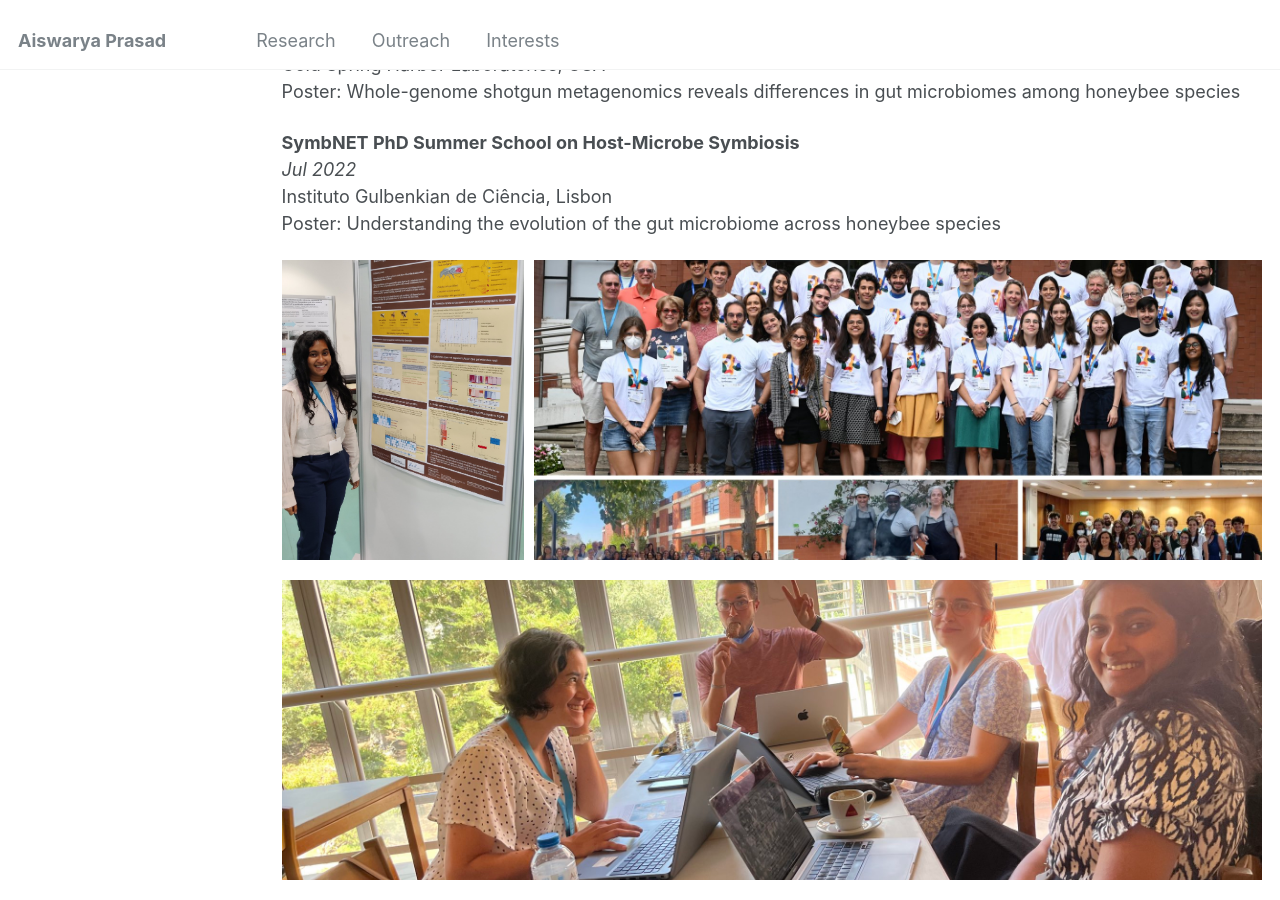
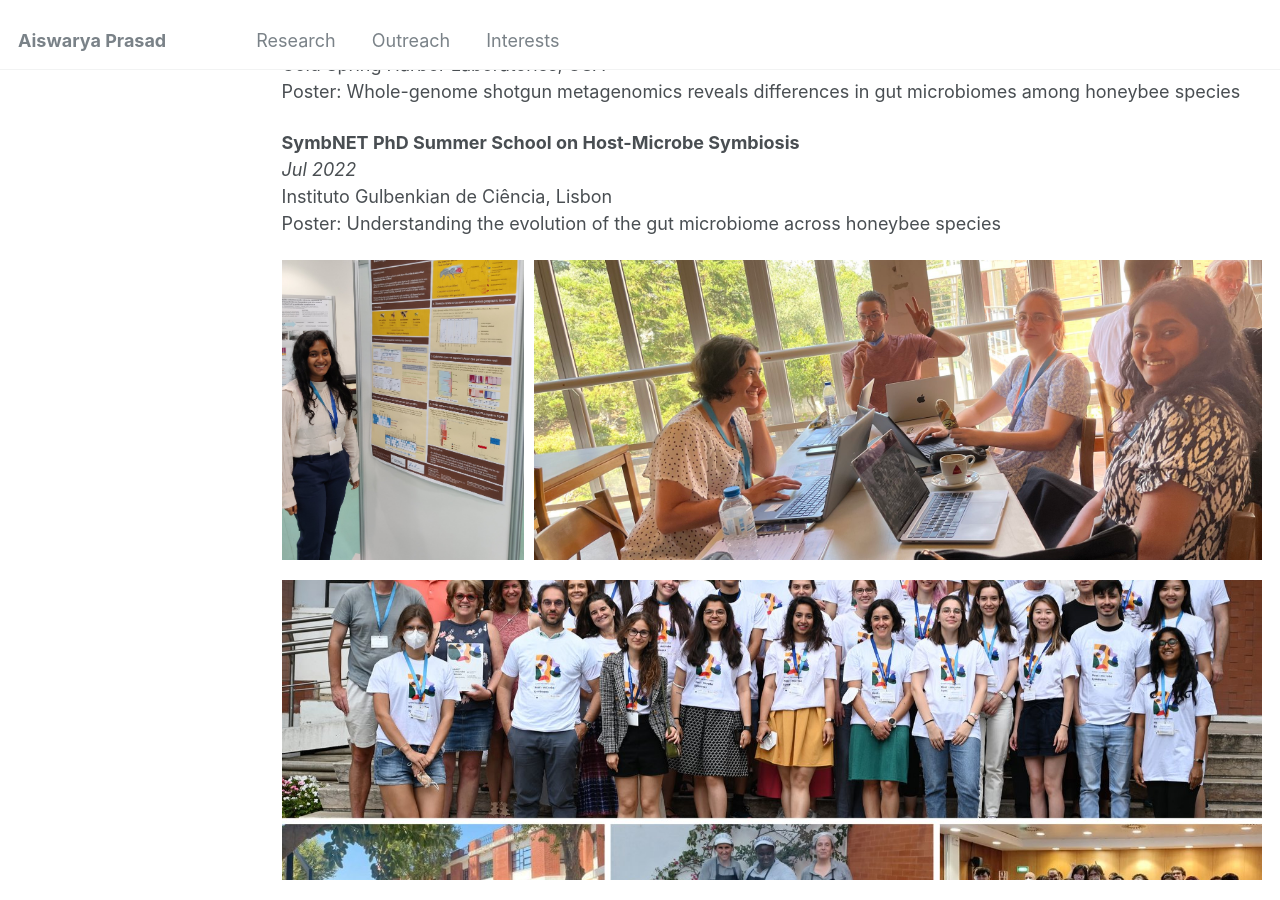
Before and after one commit to Aiswarya-prasad/aiswarya-prasad.github.io, a Jekyll site: the page built from _engagement/talks_and_conferences.md, in a window 1280 px wide and 900 px high, scrolled down 1321 px. Built offline with Jekyll 4.4.1, drawn with Linux system fonts in a browser that asks for light colours.

Commit message:
Syntax change, squash commit later or just ignore.

```diff
--- a/_engagement/talks_and_conferences.md
+++ b/_engagement/talks_and_conferences.md
@@ -81,11 +81,11 @@ Poster: Understanding the evolution of the gut microbiome across honeybee specie
     <img src="/images/research/SymbnetSummerSchoolPoster.jpeg" alt="Aiswarya Prasad presenting her poster at the SymbNET PhD Summer School on Host-Microbe Symbiosis" style="width: 100%; height: 300px; object-fit: cover;" />
   </div>
   <div style="flex: 3;">
-    <img src="/images/research/SymbnetSummerSchool2022.jpeg" alt="Aiswarya Prasad at the SymbNET PhD Summer School on Host-Microbe Symbiosis" style="width: 100%; height: 300px; object-fit: cover;" />
+    <img src="/images/research/SymbnetSummerSchoolProjectGroup.jpeg" alt="Aiswarya Prasad discussing her group project at the SymbNET PhD Summer School on Host-Microbe Symbiosis" style="width: 100%; height: 300px; object-fit: cover;" />
   </div>
   <div style="flex-basis: 100%; height: 0;"></div>
   <div style="flex: 2;">
-    <img src="/images/research/SymbnetSummerSchoolProjectGroup.jpeg" alt="Aiswarya Prasad discussing her group project at the SymbNET PhD Summer School on Host-Microbe Symbiosis" style="width: 100%; height: 300px; object-fit: cover;" />
+    <img src="/images/research/SymbnetSummerSchool2022.jpeg" alt="Aiswarya Prasad at the SymbNET PhD Summer School on Host-Microbe Symbiosis" style="width: 100%; height: 300px; object-fit: cover;" />
   </div>
 </div>
 
```
